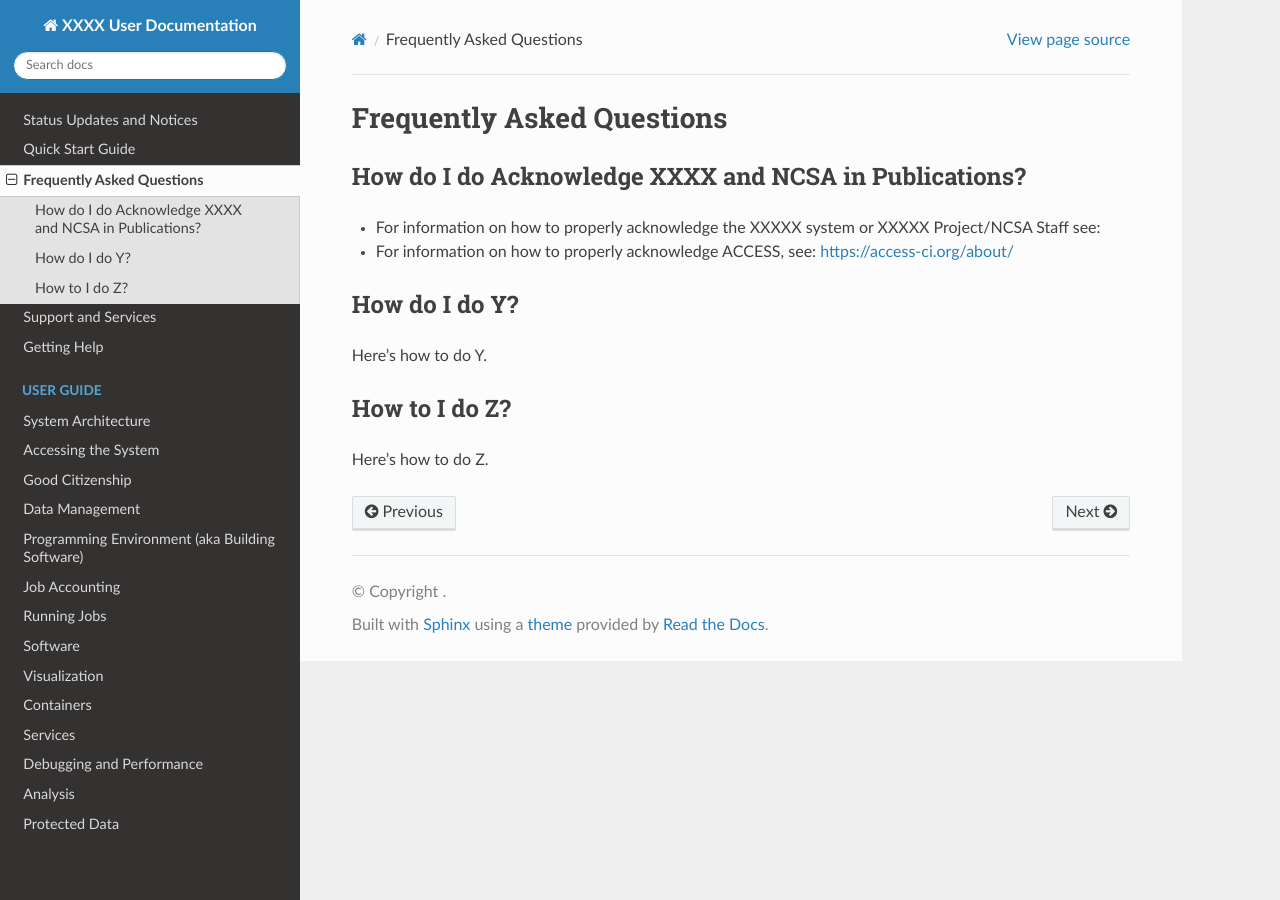
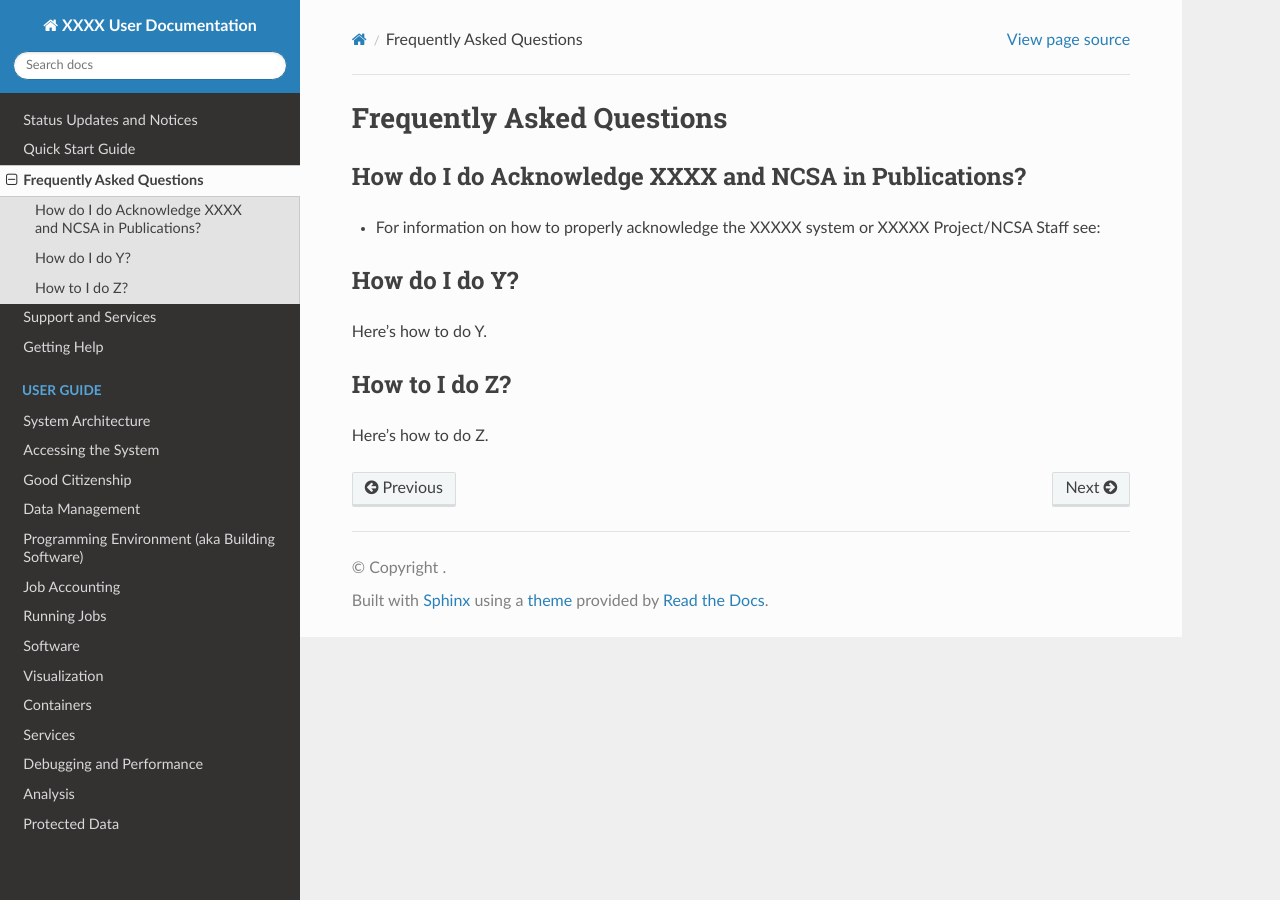
Before and after one commit to lhelms2/testing-template, a Sphinx documentation site: the page built from docs/source/FAQ.rst, in a window 1280 px wide. Built offline with Sphinx 7.4.7 and the Read the Docs theme 2.0.0, drawn with Linux system fonts in a browser that asks for light colours; pages that are not in the unit, such as notebooks, are missing from menus.

Commit message:
Update FAQ.rst

```diff
--- a/docs/source/FAQ.rst
+++ b/docs/source/FAQ.rst
@@ -7,7 +7,7 @@ How do I do Acknowledge XXXX and NCSA in Publications?
 -------------------------------------------------------
 
 - For information on how to properly acknowledge the XXXXX system or XXXXX Project/NCSA Staff see:
-- For information on how to properly acknowledge ACCESS, see: https://access-ci.org/about/
+
 
 How do I do Y?
 ---------------
```
